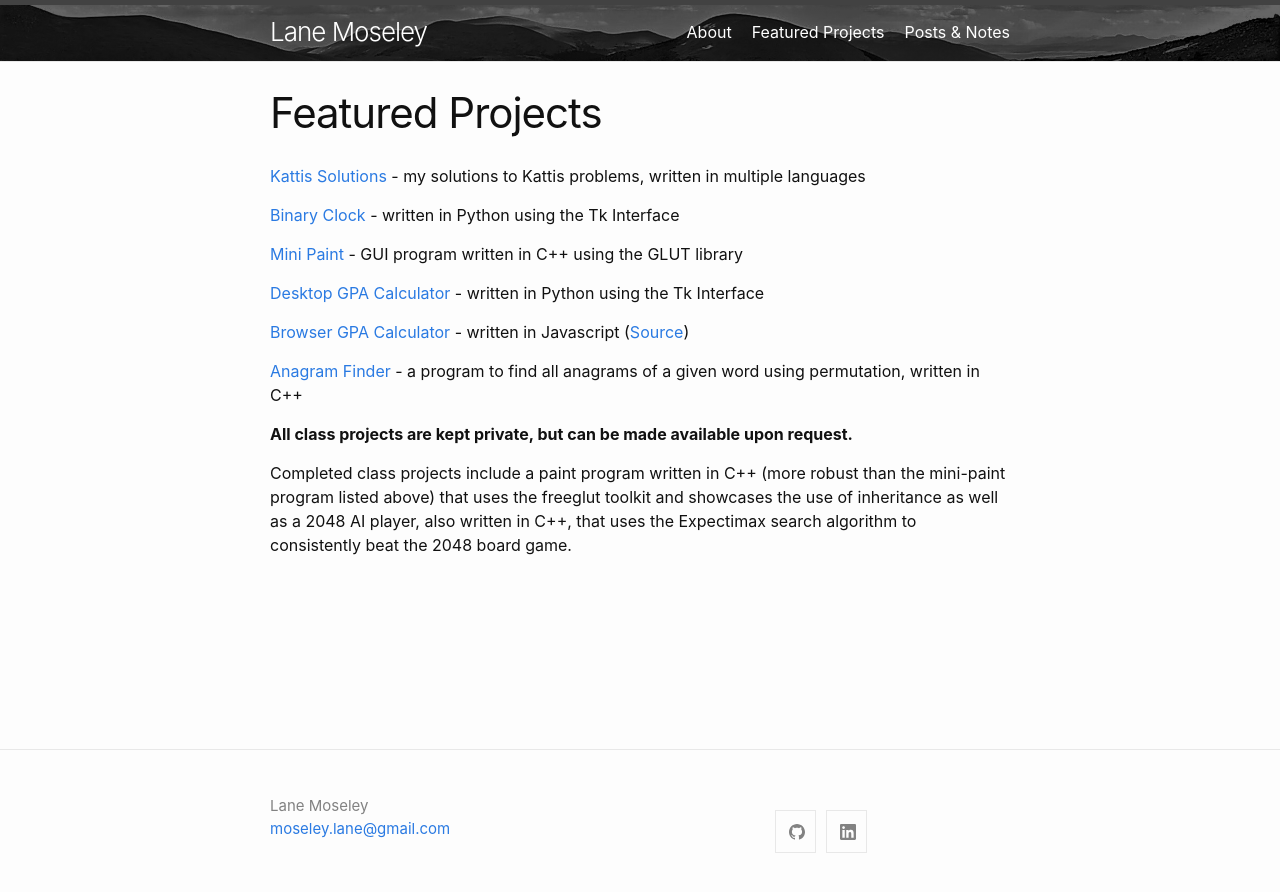
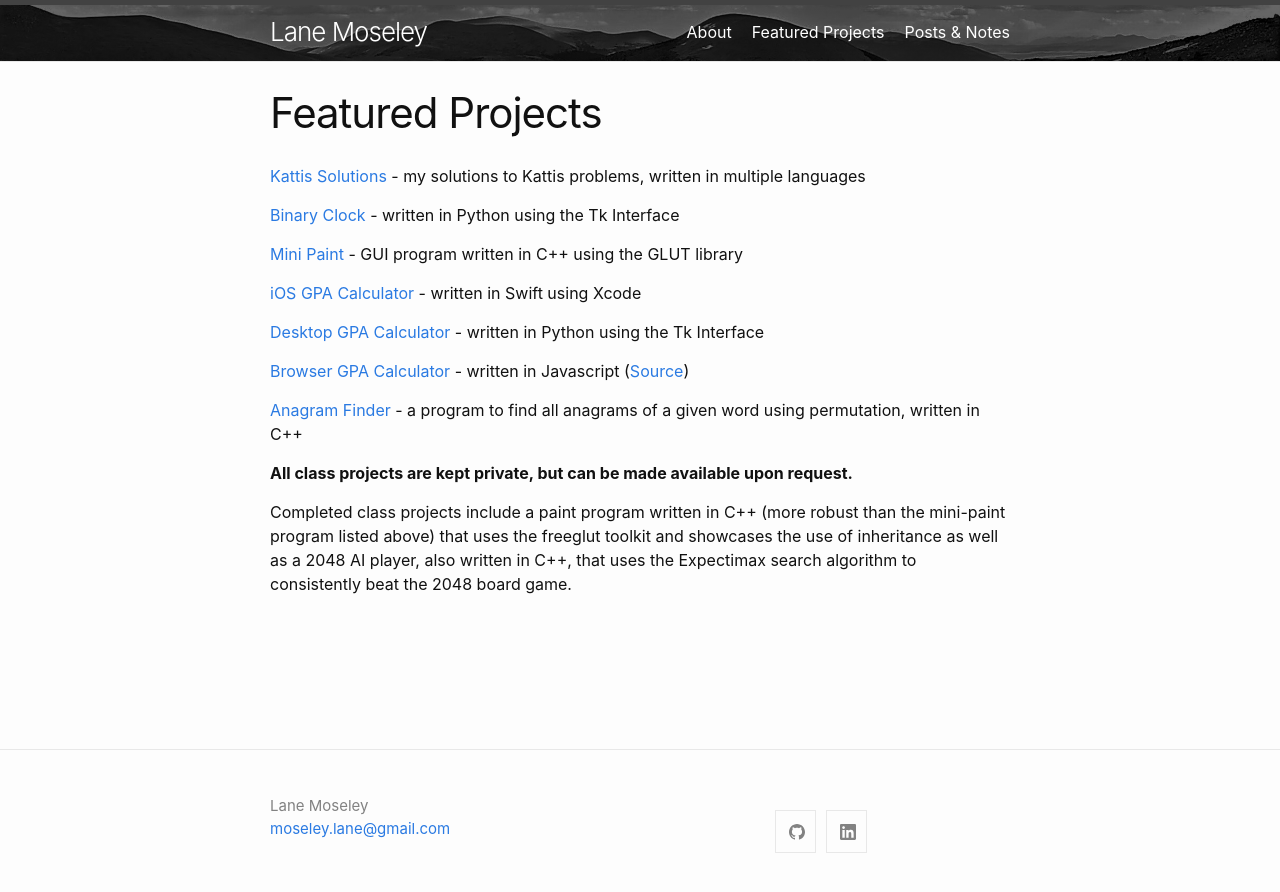
Before and after one commit to lanemoseley/lanemoseley.github.io, a Jekyll site: the page built from featured_projects.md, in a window 1280 px wide. Shown: the top 892 px of the page. Built offline with Jekyll 4.4.1, drawn with Linux system fonts in a browser that asks for light colours.

Commit message:
Updated project page

```diff
--- a/featured_projects.md
+++ b/featured_projects.md
@@ -10,6 +10,8 @@ permalink: /featured_projects/
 
 [Mini Paint](https://github.com/lanemoseley/mini-paint) - GUI program written in C++ using the GLUT library
 
+[iOS GPA Calculator](https://github.com/lanemoseley/notAnotherGpaCalculator) - written in Swift using Xcode
+
 [Desktop GPA Calculator](https://github.com/lanemoseley/gpaCalc-PY) - written in Python using the Tk Interface
 
 [Browser GPA Calculator](/assets/gpaCalc-JS/gpaCalculator.html) - written in Javascript ([Source](https://github.com/lanemoseley/gpaCalc-JS))
```
